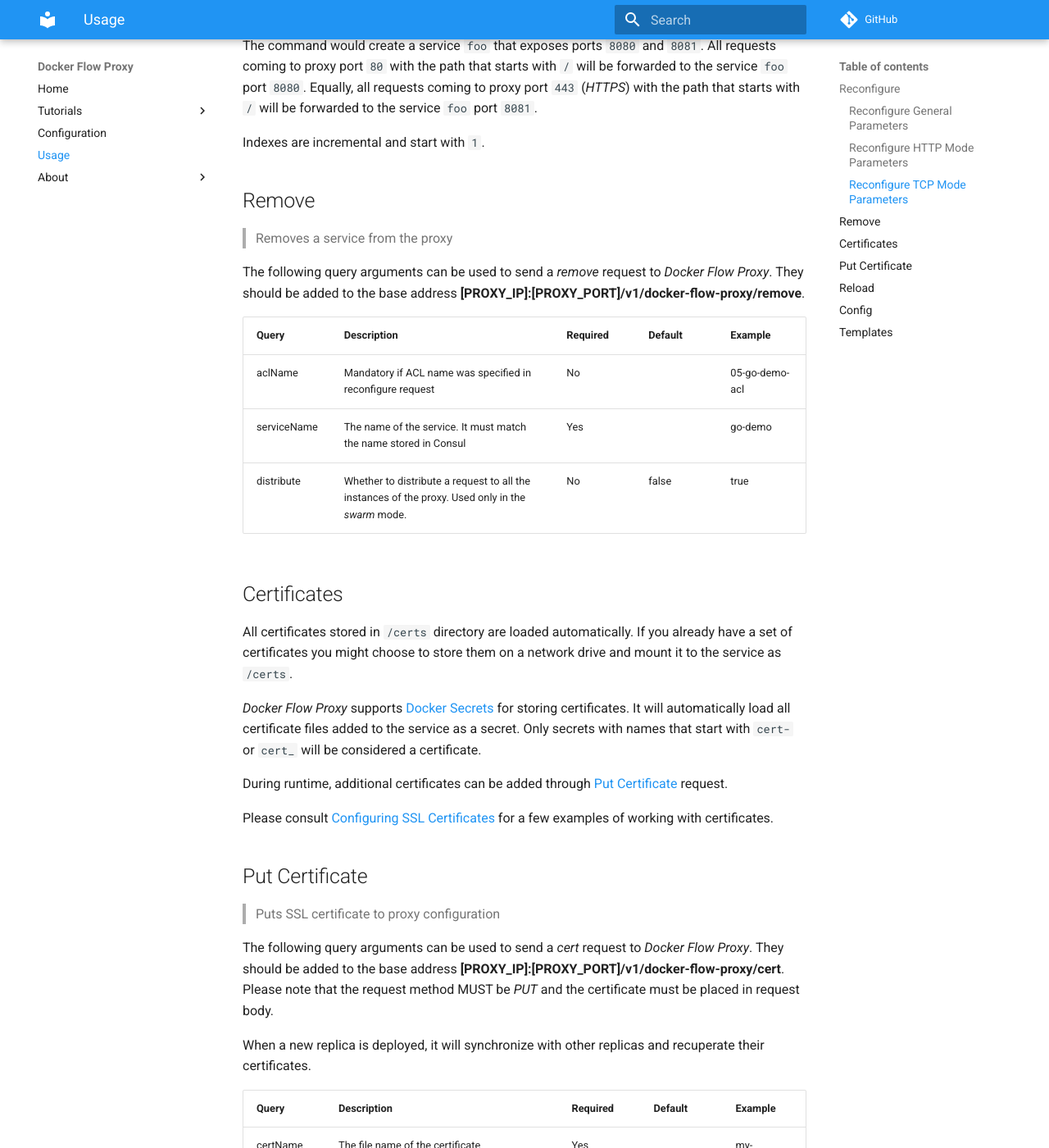
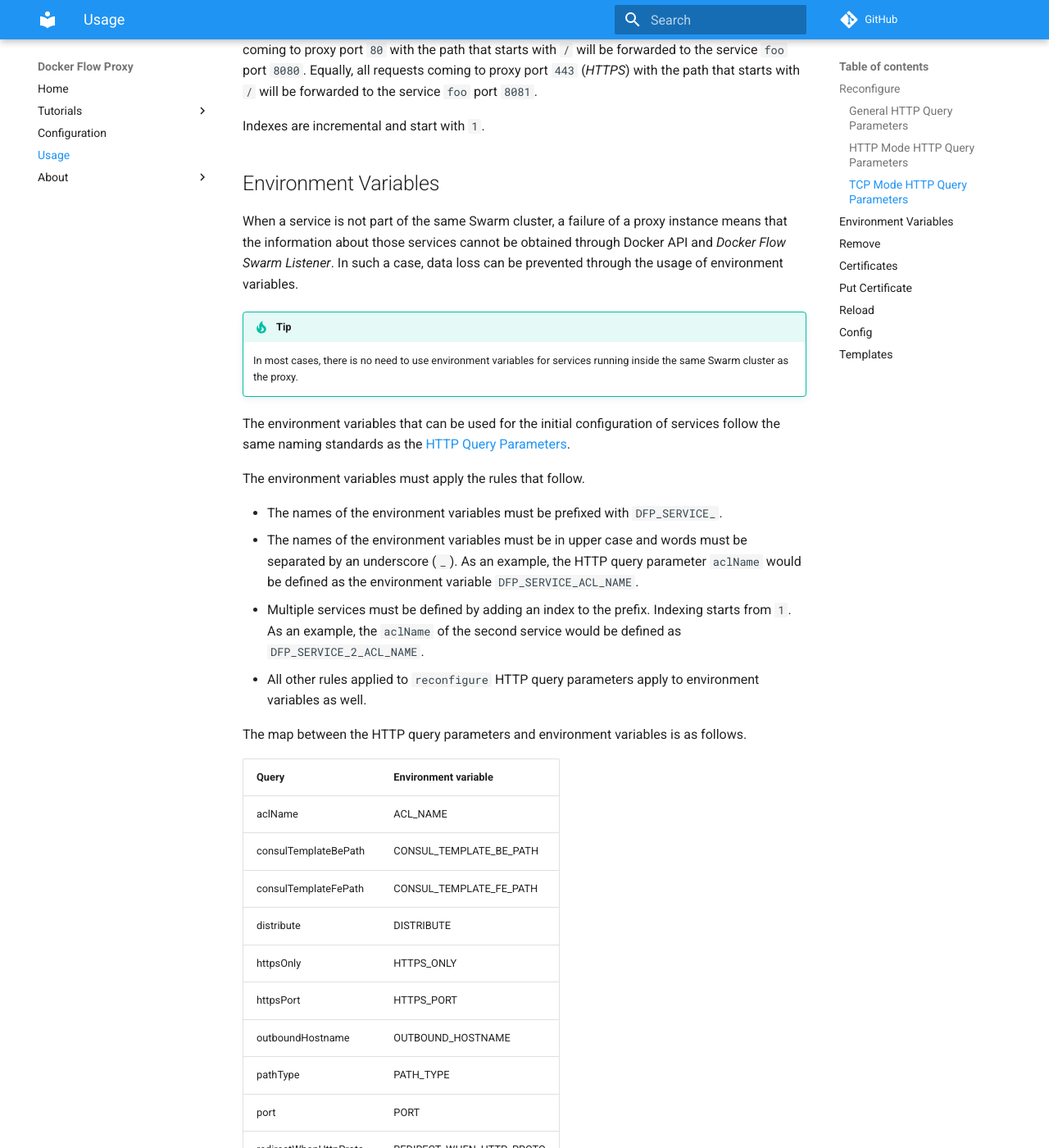
Before and after one commit to docker-flow/docker-flow-proxy, an MkDocs documentation site: the page built from docs/usage.md, in a window 1280 px wide and 1400 px high, scrolled down 5666 px. Shown: the whole window at 82% size. Built offline with MkDocs 1.6.1 and Material for MkDocs 9.7.7, drawn with Linux system fonts in a browser that asks for light colours; comment, search, counter and statistics services are not loaded; old or Windows-style settings are respelled for this version of MkDocs; some of the changed text lies outside the part shown.

Commit message:
Reconfigure from env. vars. [fixes #109]

```diff
--- a/docs/usage.md
+++ b/docs/usage.md
@@ -8,9 +8,9 @@
 
 The proxy can be reconfigured to use request mode *http* or *tcp*. The default value of the request mode is *http* and can be changed with the parameter `reqMode`.
 
-### Reconfigure General Parameters
+### General HTTP Query Parameters
 
-The following query parameters can be used to send a *reconfigure* request to *Docker Flow Proxy*. They apply to any request mode and should be added to the base address **[PROXY_IP]:[PROXY_PORT]/v1/docker-flow-proxy/reconfigure**. The apply to any `reqMode`.
+The following query parameters can be used to send a *reconfigure* request to *Docker Flow Proxy*. They apply to any request mode and should be added to the base address **[PROXY_IP]:[PROXY_PORT]/v1/docker-flow-proxy/reconfigure**. They apply to any `reqMode`.
 
 |Query          |Description                                                                               |Required|Default|Example      |
 |---------------|------------------------------------------------------------------------------------------|--------|-------|-------------|
@@ -30,7 +30,7 @@ The following query parameters can be used to send a *reconfigure* request to *D
 
 Multiple destinations for a single service can be specified by adding index as a suffix to `serviceDomain`, `srcPort`, and `port` parameters. In that case, `srcPort` is required. Defining multiple destinations is useful in cases when a service exposes multiple ports with different paths and functions.
 
-### Reconfigure HTTP Mode Parameters
+### HTTP Mode HTTP Query Parameters
 
 The following query parameters can be used only when `reqMode` is set to `http` or is empty.
 
@@ -42,7 +42,7 @@ The following query parameters can be used only when `reqMode` is set to `http`
 |httpsOnly    |If set to true, HTTP requests to the service will be redirected to HTTPS.        |No      |false  |true         |
 |outboundHostname|The hostname where the service is running, for instance on a separate swarm. If specified, the proxy will dispatch requests to that domain.|No| |ecme.com|
 |pathType     |The ACL derivative. Defaults to *path_beg*. See [HAProxy path](https://cbonte.github.io/haproxy-dconv/configuration-1.5.html#7.3.6-path) for more info.|No| |path_beg|
-|RedirectWhenHttpProto|Whether to redirect to https when X-Forwarded-Proto is set and the request is made over an HTTP port|No|false| |
+|redirectWhenHttpProto|Whether to redirect to https when X-Forwarded-Proto is set and the request is made over an HTTP port|No|false| |
 |serviceCert  |Content of the PEM-encoded certificate to be used by the proxy when serving traffic over SSL.|No| | |
 |servicePath  |The URL path of the service. Multiple values should be separated with comma (`,`). The parameter can be prefixed with an index thus allowing definition of multiple destinations for a single service (e.g. `servicePath.1`, `servicePath.2`, and so on).|Yes| |/api/v1/books|
 |skipCheck    |Whether to skip adding proxy checks. This option is used only in the *default* mode.|No      |false  |true         |
@@ -55,7 +55,7 @@ The following query parameters can be used only when `reqMode` is set to `http`
 
 Multiple destinations for a single service can be specified by adding index as a suffix to `servicePath`, `serviceDomain`, `srcPort`, and `port` parameters. In that case, `srcPort` is required. Defining multiple destinations is useful in cases when a service exposes multiple ports with different paths and functions.
 
-### Reconfigure TCP Mode Parameters
+### TCP Mode HTTP Query Parameters
 
 The `reqMode` set to `tcp` does not have any specific parameters beyond those specified in the [Reconfigure General Parameters](#reconfigure-general-parameters) section.
 
@@ -73,6 +73,58 @@ An example request is as follows.
 The command would create a service `foo` that exposes ports `8080` and `8081`. All requests coming to proxy port `80` with the path that starts with `/` will be forwarded to the service `foo` port `8080`. Equally, all requests coming to proxy port `443` (*HTTPS*) with the path that starts with `/` will be forwarded to the service `foo` port `8081`.
 
 Indexes are incremental and start with `1`.
+
+## Environment Variables
+
+When a service is not part of the same Swarm cluster, a failure of a proxy instance means that the information about those services cannot be obtained through Docker API and *Docker Flow Swarm Listener*. In such a case, data loss can be prevented through the usage of environment variables.
+
+!!! tip
+    In most cases, there is no need to use environment variables for services running inside the same Swarm cluster as the proxy.
+
+The environment variables that can be used for the initial configuration of services follow the same naming standards as the [HTTP Query Parameters](#general-http-query-parameters).
+
+The environment variables must apply the rules that follow.
+
+* The names of the environment variables must be prefixed with `DFP_SERVICE_`.
+* The names of the environment variables must be in upper case and words must be separated by an underscore (`_`). As an example, the HTTP query parameter `aclName` would be defined as the environment variable `DFP_SERVICE_ACL_NAME`.
+* Multiple services must be defined by adding an index to the prefix. Indexing starts from `1`. As an example, the `aclName` of the second service would be defined as `DFP_SERVICE_2_ACL_NAME`.
+* All other rules applied to `reconfigure` HTTP query parameters apply to environment variables as well.
+
+The map between the HTTP query parameters and environment variables is as follows.
+
+|Query                |Environment variable    |
+|---------------------|------------------------|
+|aclName              |ACL_NAME                |
+|consulTemplateBePath |CONSUL_TEMPLATE_BE_PATH |
+|consulTemplateFePath |CONSUL_TEMPLATE_FE_PATH |
+|distribute           |DISTRIBUTE              |
+|httpsOnly            |HTTPS_ONLY              |
+|httpsPort            |HTTPS_PORT              |
+|outboundHostname     |OUTBOUND_HOSTNAME       |
+|pathType             |PATH_TYPE               |
+|port                 |PORT                    |
+|redirectWhenHttpProto|REDIRECT_WHEN_HTTP_PROTO|
+|reqMode              |REQ_MODE                |
+|reqPathReplace       |REQ_PATH_REPLACE        |
+|reqPathSearch        |REQ_PATH_SEARCH         |
+|serviceCert          |SERVICE_CERT            |
+|serviceDomain        |SERVICE_DOMAIN          |
+|serviceDomainMatchAll|SERVICE_DOMAIN_MATCH_ALL|
+|serviceName          |SERVICE_NAME            |
+|servicePath          |SERVICE_PATH            |
+|skipCheck            |SKIP_CHECK              |
+|srcPort              |SRC_PORT                |
+|sslVerifyNone        |SSL_VERIFY_NONE         |
+|templateBePath       |TEMPLATE_BE_PATH        |
+|templateFePath       |TEMPLATE_FE_PATH        |
+|timeoutServer        |TIMEOUT_SERVER          |
+|timeoutTunnel        |TIMEOUT_TUNNEL          |
+|users                |**Not supported**       |
+|usersSecret          |**Not supported**       |
+|usersPassEncrypted   |**Not supported**       |
+|xForwardedProto      |X_FORWARDED_PROTO       |
+
+Please explore the [Configuring Non-Swarm Services](configuring-non-swarm-services.md) tutorial for more info.
 
 ## Remove
 
```
Also changed, not shown: other parts of docs/usage.md (+1 -1 lines), TODO.md (deleted, +0 -6 lines), docs/debugging.md (+3 -3 lines), docs/non-swarm.md (added, +266 -0 lines), 1 other file.
